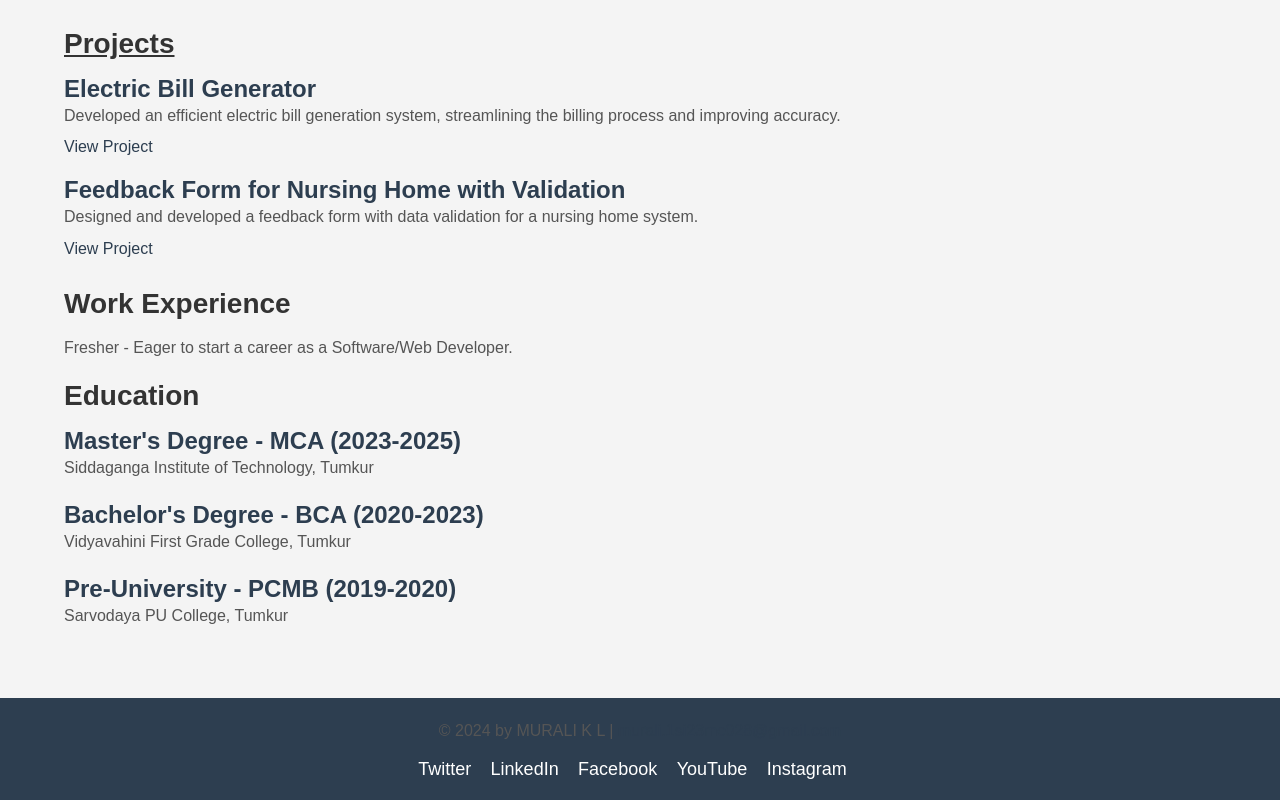
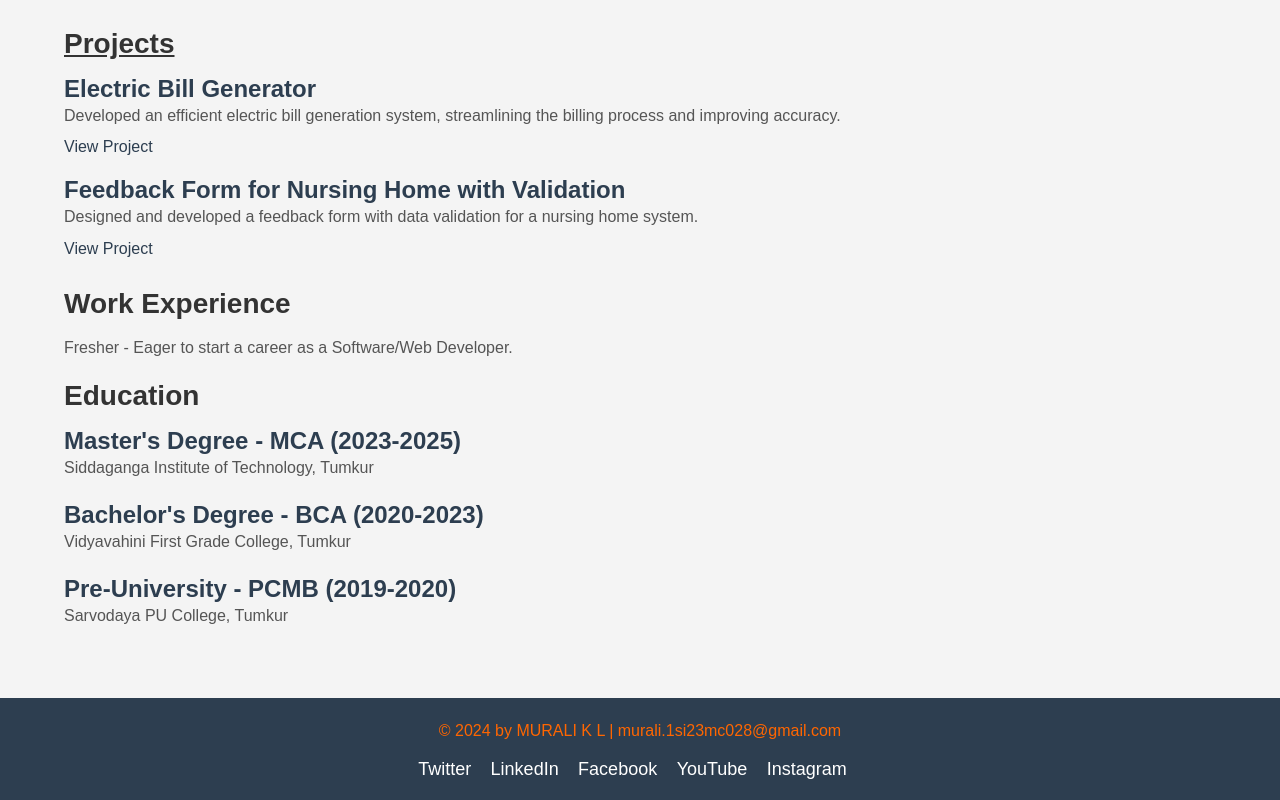
Before and after one commit to Murali-312/protofolio, a plain HTML site: page resume1.html in a window 1280 px wide. Shown: the part 439-1239 px from the top of the page. Drawn offline with Linux system fonts and the light colour scheme.

Commit message:
Update style1.css

```diff
--- a/style1.css
+++ b/style1.css
@@ -108,6 +108,12 @@
     color: #fff;
     padding: 20px 0;
     text-align: center;
+  }
+footer p{
+    color: #ff6600;
+  }
+  footer a{
+    color: #ff6600;
   }
 
   footer .social-links {
```
